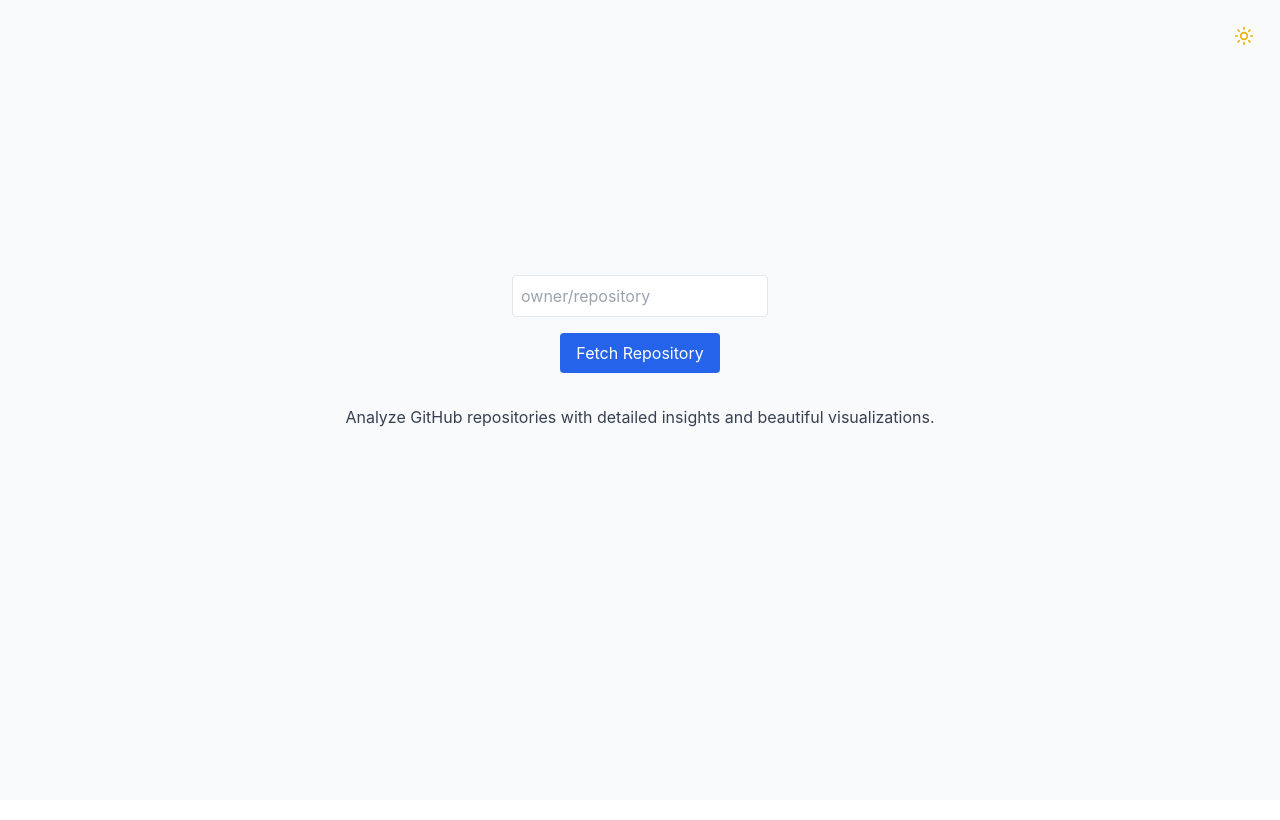
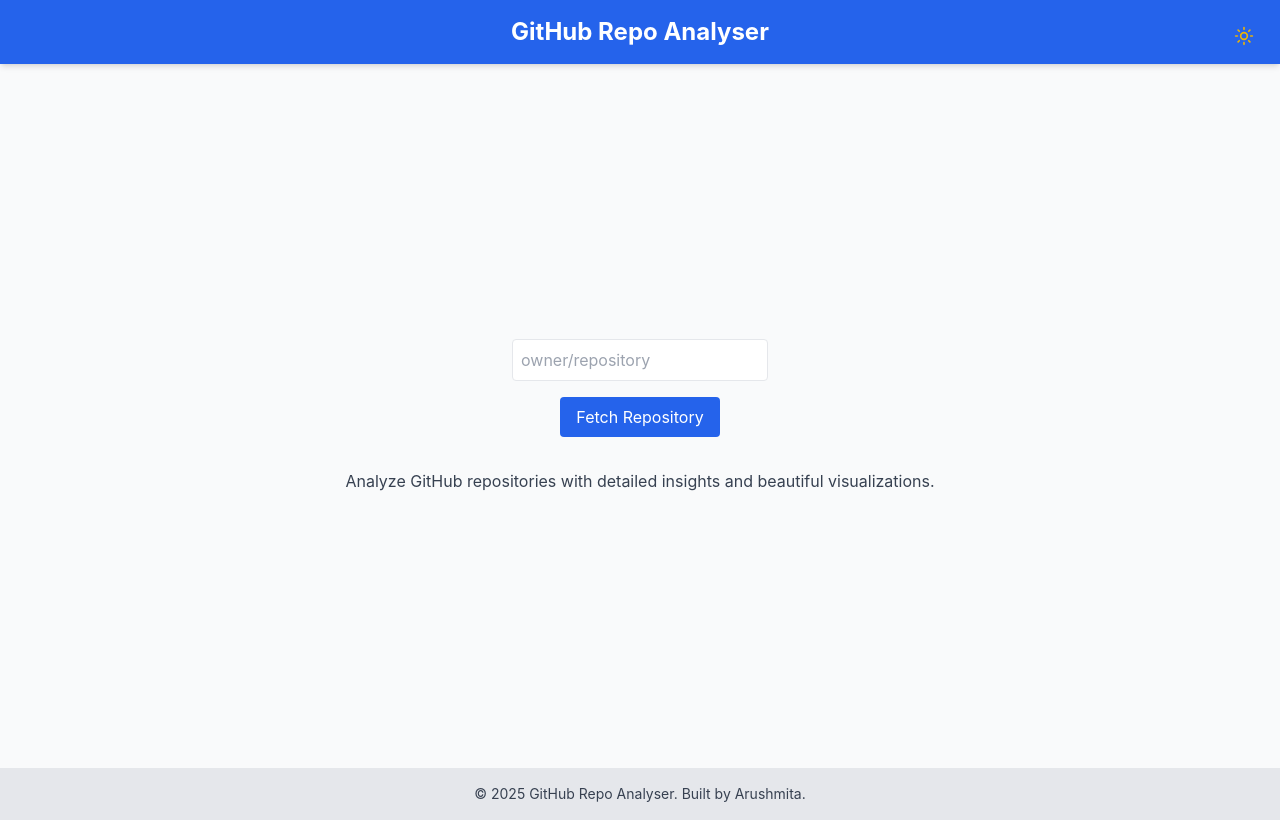
Before and after one commit to Arushmita89/Github-gdg, a React (Vite) app: page / in a window 1280 px wide. Built offline with nearby package versions, Linux system fonts and the light colour scheme.

Commit message:
header,footer added

```diff
--- a/src/pages/Index.jsx
+++ b/src/pages/Index.jsx
@@ -17,7 +17,7 @@ function Index() {
       setLanguages(languagesData);
 
       toast({
-        title: "Repository Analyzed! 🎉",
+        title: "Repository Analyzed!",
         description: `Successfully fetched ${repoData.full_name}`,
       });
     } catch (error) {
@@ -38,13 +38,16 @@ function Index() {
   };
 
   return (
-    <div className="min-h-screen bg-gray-50 dark:bg-gray-900 text-black dark:text-white">
-      {/*Toggle*/}
+    <div className="min-h-screen flex flex-col bg-gray-50 dark:bg-gray-900 text-black dark:text-white">
+      <header className="bg-blue-600 dark:bg-blue-800 text-white py-4 shadow-md">
+        <h1 className="text-center text-2xl font-bold">GitHub Repo Analyser</h1>
+      </header>
+
       <div className="fixed top-4 right-4 z-50">
         <ThemeToggle />
       </div>
 
-      <div className="container mx-auto px-4 py-8 relative z-10">
+      <main className="flex-grow container mx-auto px-4 py-8 relative z-10">
         {!repositoryData ? (
           <div className="flex flex-col items-center justify-center min-h-[80vh] space-y-8">
             <GitHubInputForm onSubmit={handleRepositorySubmit} loading={loading} />
@@ -61,7 +64,12 @@ function Index() {
             onBack={handleBack}
           />
         )}
-      </div>
+      </main>
+
+      {/*Footer*/}
+      <footer className="bg-gray-200 dark:bg-gray-800 text-gray-700 dark:text-gray-300 py-4 mt-auto text-center text-sm">
+        &copy; {new Date().getFullYear()} GitHub Repo Analyser. Built by Arushmita.
+      </footer>
     </div>
   );
 }
```
